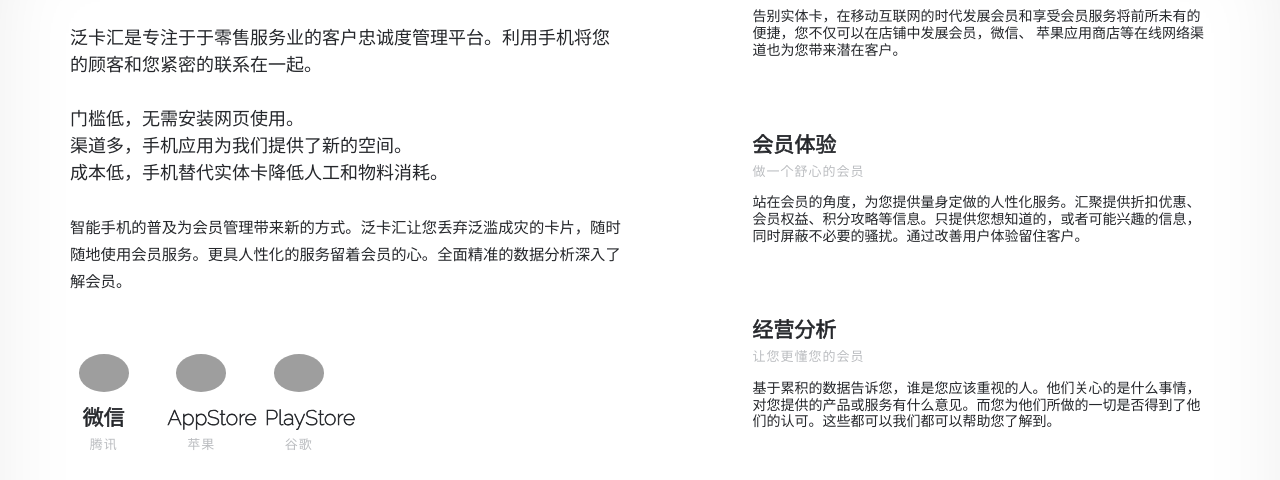
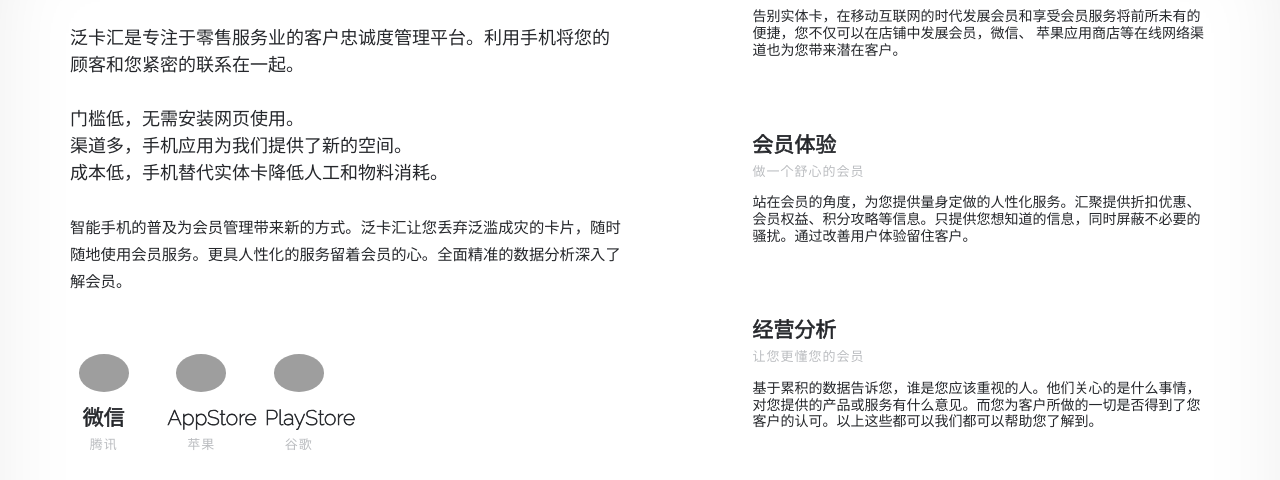
Before and after one commit to fankahui/fankahui.github.io, a plain HTML site: page index.html in a window 1280 px wide. Shown: the part 1358-1838 px from the top of the page. Drawn offline with Linux system fonts and the light colour scheme; some packages are replaced by stand-ins of ours; grey boxes are pictures that could not be loaded; a script that the page names is missing; some icons are missing.

Commit message:
Fixed：文案错误
#9

```diff
--- a/index.html
+++ b/index.html
@@ -104,7 +104,7 @@
 				<div class="row">
 					<div class="col-lg-6 col-md-6 col-sm-12">
 						<h1>移动会员管理专家</h1>
-						<p class="lead">泛卡汇是专注于于零售服务业的客户忠诚度管理平台。利用手机将您的顾客和您紧密的联系在一起。<br><br>
+						<p class="lead">泛卡汇是专注于零售服务业的客户忠诚度管理平台。利用手机将您的顾客和您紧密的联系在一起。<br><br>
 							门槛低，无需安装网页使用。<br>
 							渠道多，手机应用为我们提供了新的空间。<br>
 							成本低，手机替代实体卡降低人工和物料消耗。
@@ -146,7 +146,7 @@
 								<!-- <a href="#" class="btn btn-more btn-mini">详情</a> -->
 								<h3>会员体验</h3>
 								<h5>做一个舒心的会员</h5>
-								<p>站在会员的角度，为您提供量身定做的人性化服务。汇聚提供折扣优惠、会员权益、积分攻略等信息。只提供您想知道的，或者可能兴趣的信息，同时屏蔽不必要的骚扰。通过改善用户体验留住客户。</p>
+								<p>站在会员的角度，为您提供量身定做的人性化服务。汇聚提供折扣优惠、会员权益、积分攻略等信息。只提供您想知道的信息，同时屏蔽不必要的骚扰。通过改善用户体验留住客户。</p>
 							</div>
 							<div class="col-lg-2 col-sm-2">
 								<i class="icon-bar-chart" data-bottom-center="font-size: 0px;" data-center-top="font-size: 52px;"></i>
@@ -155,7 +155,7 @@
 								<!-- <a href="#" class="btn btn-more btn-mini">详情</a> -->
 								<h3>经营分析</h3>
 								<h5>让您更懂您的会员</h5>
-								<p>基于累积的数据告诉您，谁是您应该重视的人。他们关心的是什么事情，对您提供的产品或服务有什么意见。而您为他们所做的一切是否得到了他们的认可。这些都可以我们都可以帮助您了解到。</p>
+								<p>基于累积的数据告诉您，谁是您应该重视的人。他们关心的是什么事情，对您提供的产品或服务有什么意见。而您为客户所做的一切是否得到了您客户的认可。以上这些都可以我们都可以帮助您了解到。</p>
 							</div>
 						</div>
 					</div>
```
